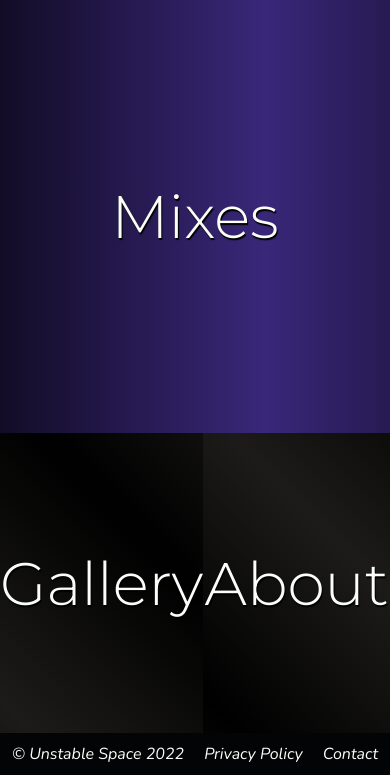
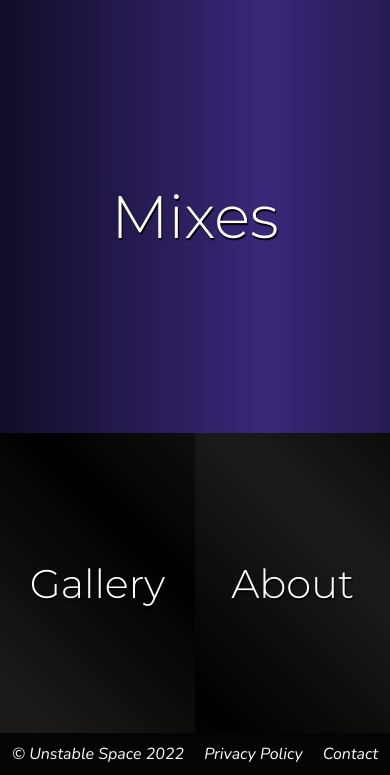
Before and after one commit to bmbson/Unstable-Space, a Django app: page / in a window 390 px wide. Shown: the part 69-844 px from the top of the page. Run offline with Django 4.2, Linux system fonts and the light colour scheme.

Commit message:
made the bottomContentText on the frontpage smaller, to make it look better on mobile devices.

```diff
--- a/unstablespace/main/static/main/front.css
+++ b/unstablespace/main/static/main/front.css
@@ -42,7 +42,7 @@
 }
 
 .bottomLeftContentText{
-    font-size: 60px;
+    font-size: 40px;
     font-family: 'Montserrat', sans-serif;
     text-shadow: 1px 2px 1px black;
     color: --var(--texttransparant);
@@ -61,7 +61,7 @@
 }
 
 .bottomRightContentText{
-    font-size: 60px;
+    font-size: 40px;
     font-family: 'Montserrat', sans-serif;
     text-shadow: 1px 2px 1px black;
     color: --var(--texttransparant);
--- a/unstablespace/main/templates/main/frontPage.html
+++ b/unstablespace/main/templates/main/frontPage.html
@@ -14,7 +14,7 @@
     <div class="bottomContent">
         <div class="bottomLeftContent hoverGlow" >
             <div class="bottomLeftContentText">
-            <a href="{% url 'gallery' %}">Gallery</a>
+                <a href="{% url 'gallery' %}">Gallery</a>
             </div>
         </div>
         <div class="bottomRightContent hoverGlow">
```
